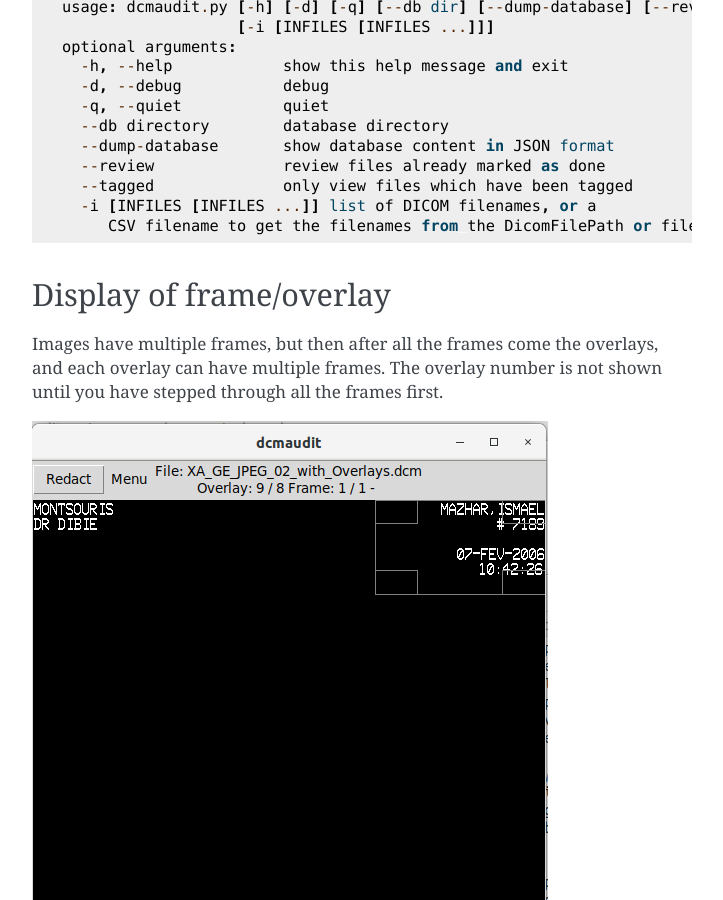
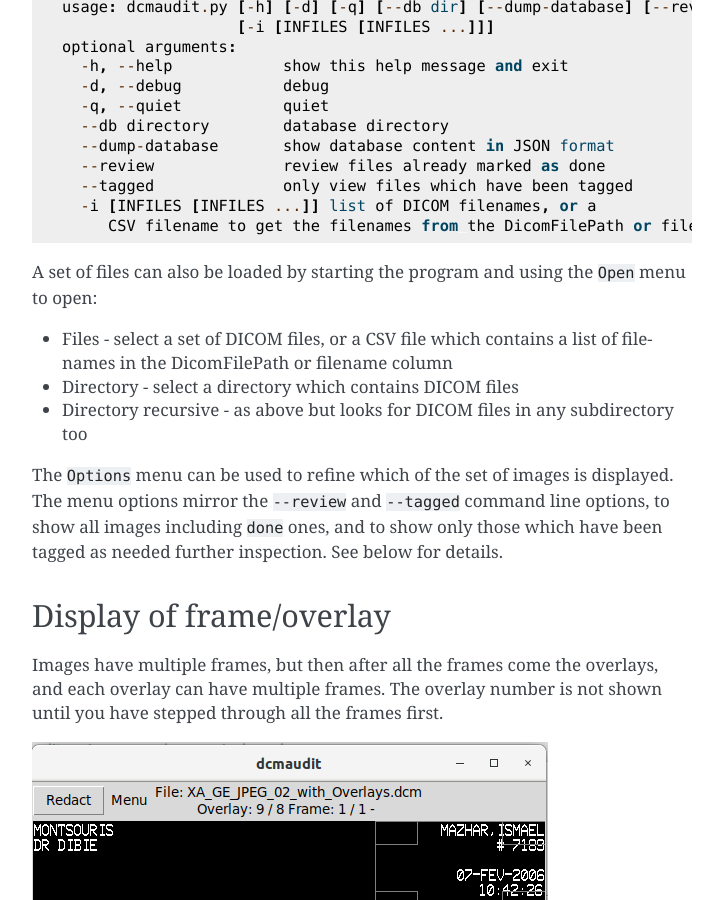
Before and after one commit to SMI/dicompixelanon, a Sphinx documentation site: the page built from doc/dcmaudit.md, in a window 1280 px wide and 900 px high, scrolled down 1152 px. Shown: the whole window, without its empty margins (388-1111 px from the left). Built offline with Sphinx 7.4.7, drawn with Linux system fonts in a browser that asks for light colours; some of the changed text lies outside the part shown.

Commit message:
Update doc

````diff
--- a/doc/dcmaudit.md
+++ b/doc/dcmaudit.md
@@ -57,6 +57,17 @@ optional arguments:
   -i [INFILES [INFILES ...]] list of DICOM filenames, or a
      CSV filename to get the filenames from the DicomFilePath or filename column
 ```
+
+A set of files can also be loaded by starting the program and using the
+`Open` menu to open:
+* Files - select a set of DICOM files, or a CSV file which contains a list of filenames in the DicomFilePath or filename column
+* Directory - select a directory which contains DICOM files
+* Directory recursive - as above but looks for DICOM files in any subdirectory too
+
+The `Options` menu can be used to refine which of the set of images is displayed.
+The menu options mirror the `--review` and `--tagged` command line options,
+to show all images including `done` ones, and to show only those which have been tagged
+as needed further inspection. See below for details.
 
 ## Display of frame/overlay
 
@@ -162,14 +173,16 @@ does add an entry to the database which effectively marks it as done.
 ## Workflow
 
 * Select a set of images, keep their filenames
-* Start `dcmaudit.py -i $(cat filenames)`
-* Use `n` to step through all the frames
+* Start `dcmaudit.py -i $(cat filenames)` or just `dcmaudit.py` and open a CSV file or DICOM files
+* Use `n` to step through all the frames and overlay frames
 * If you see any PII then move the redaction rectangle to cover it and press `r`
 * If you see any crossed rectangles which cover possible PII then right-click on them (or use `A` if there's a lot)
 * At the last frame, if you are happy with all redactions, press `N` to finish this image
-* If you have any concerns about this image then press `t` to tag it for future inspection
+* If you have any concerns about this image then press `t` to tag it for future inspection, then `Esc` or `N`
 * If there are hundreds of frames and no possibility of PII then use `f` to fast-forward
 * When you reach the last image press `q` to quit.
+* Run `dcmaudit.py` again to view only the tagged images which required a second look
+* Examine the database to get the rectangles, or to get the tagged filenames, or to determine a set of rules
 
 ## Debugging
 
````
